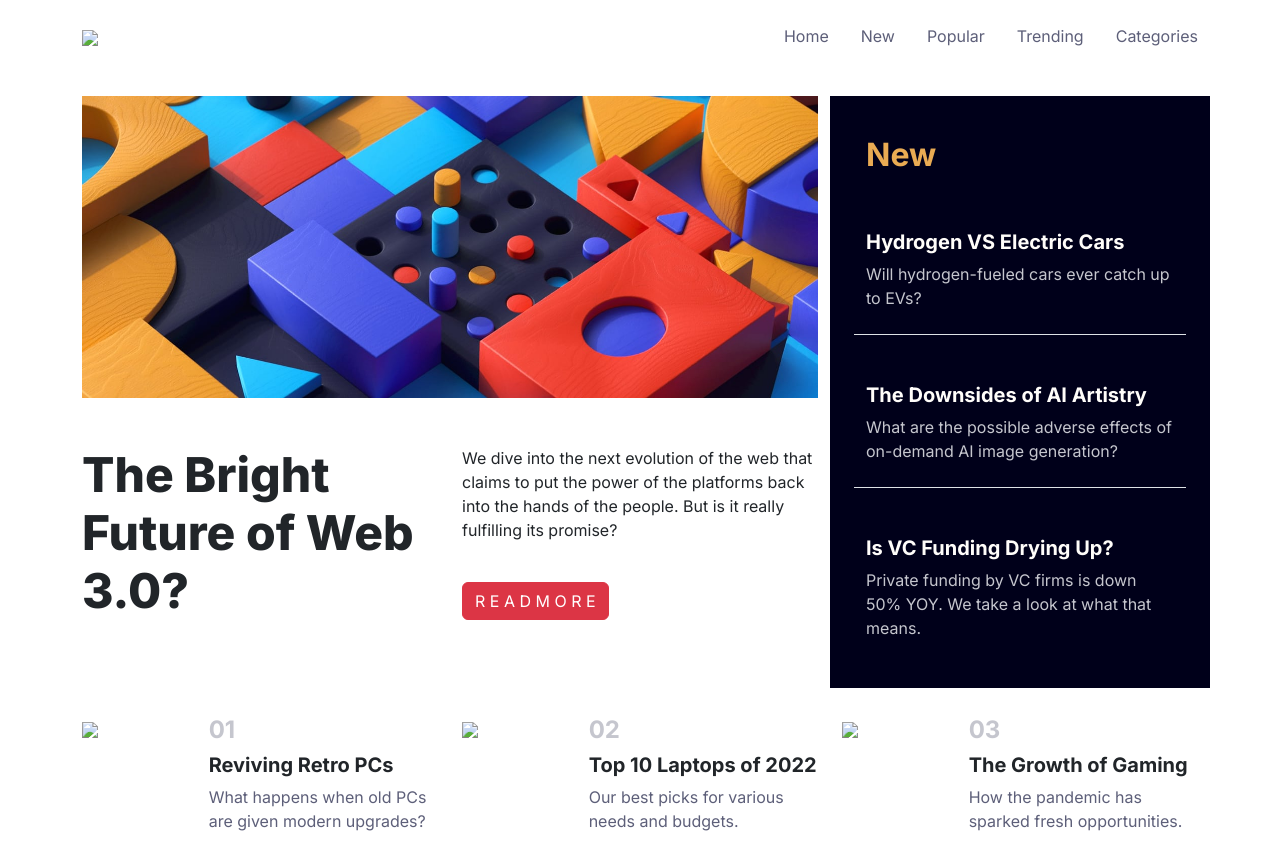
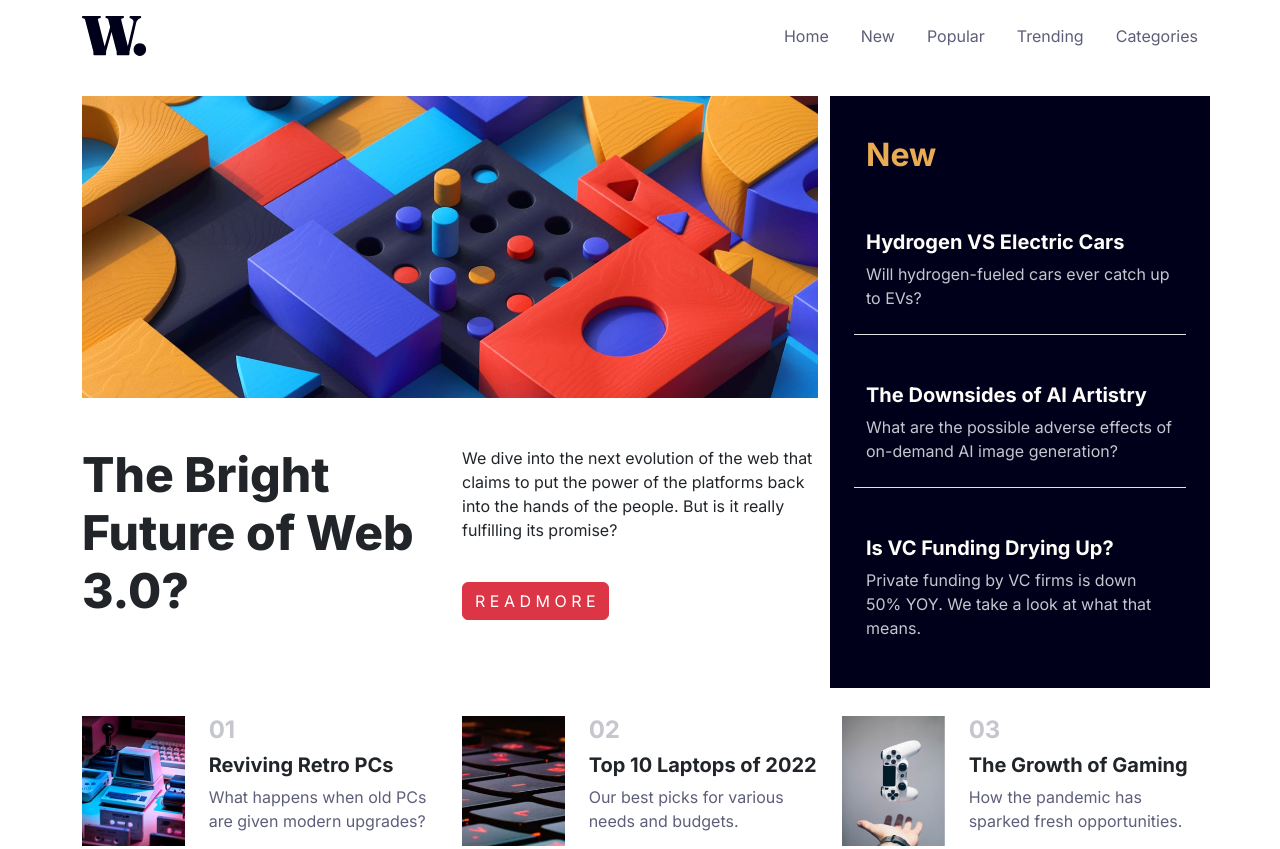
Before and after one commit to Noseriousv/News-homepage-main, a plain HTML site: page index.html in a window 1280 px wide. Drawn offline with nearby package versions, Linux system fonts and the light colour scheme; the site is published under a folder, as on GitHub Pages, so addresses that start at the root find nothing.

Commit message:
revise address img

```diff
--- a/index.html
+++ b/index.html
@@ -24,7 +24,7 @@
     <div class="container">
         <!-- Brand -->
     <a href="#" class="navbar-brand">
-      <img src="/assets/images/logo.svg">
+      <img src="assets/images/logo.svg">
     </a>
     <button class="navbar-toggler" data-bs-toggle="collapse" data-bs-target="#navbarToggle">
         <span class="navbar-toggler-icon"></span>
@@ -60,7 +60,7 @@
   <div class="container">
     <div class="row" style="height: 500px;">
       <div class="col-sm-8 ">
-        <img src="./assets/images/image-web-3-desktop.jpg" class="img-fluid">
+        <img src="assets/images/image-web-3-desktop.jpg" class="img-fluid">
         <div class="row mt-5">
           <div class="col-sm-6">
             <h1>The Bright Future of Web 3.0?</h1>
@@ -109,7 +109,7 @@
       <div class="col-sm-4 ">
         <div class="row ">
           <div class="col-sm-4">
-            <img src="/assets/images/image-retro-pcs.jpg" class="img-fluid img-1">
+            <img src="assets/images/image-retro-pcs.jpg" class="img-fluid img-1">
           </div>
           <div class="col-sm-8">
             <h4 class="fw-bold">01</h4>
@@ -122,7 +122,7 @@
       <div class="col-sm-4 ">
         <div class="row ">
           <div class="col-sm-4">
-            <img src="/assets/images/image-top-laptops.jpg" class="img-fluid img-2">
+            <img src="assets/images/image-top-laptops.jpg" class="img-fluid img-2">
           </div>
           <div class="col-sm-8">
             <h4 class="fw-bold">02</h4>
@@ -135,7 +135,7 @@
       <div class="col-sm-4 ">
         <div class="row ">
           <div class="col-sm-4">
-            <img src="/assets/images/image-gaming-growth.jpg" class="img-fluid img-3">
+            <img src="assets/images/image-gaming-growth.jpg" class="img-fluid img-3">
           </div>
           <div class="col-sm-8">
             <h4 class="fw-bold">03</h4>
```
